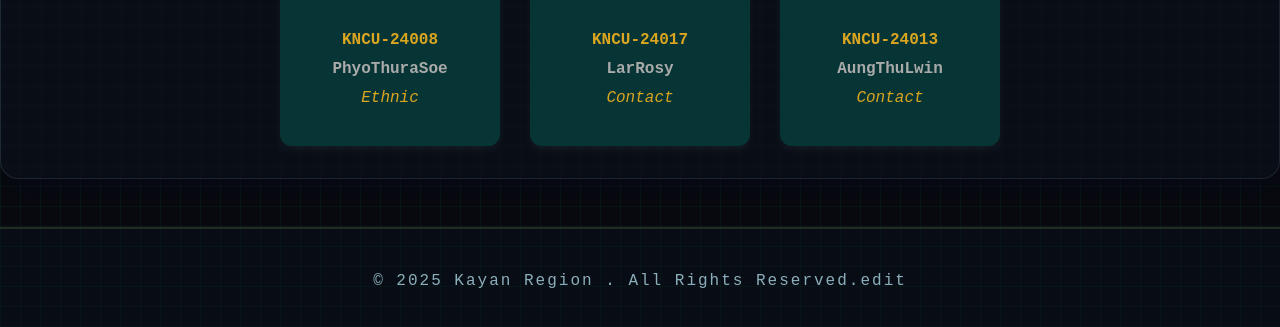
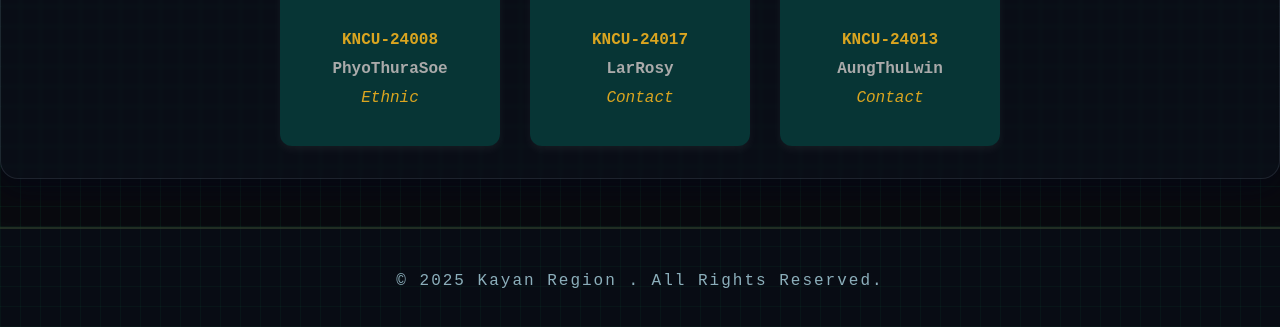
Before and after one commit to san189400-del/kncu.site, a plain HTML site: page about us.html in a window 1280 px wide. Shown: the part 1754-2081 px from the top of the page. Drawn offline with nearby package versions, Linux system fonts and the light colour scheme.

Commit message:
Update about us.html

```diff
--- a/about us.html
+++ b/about us.html
@@ -571,7 +571,7 @@
     </selection>
 
     <footer class="footer-text">
-        <p>&copy; 2025 Kayan Region . All Rights Reserved.edit</p>
+        <p>&copy; 2025 Kayan Region . All Rights Reserved.</p>
     </footer>
     <!-- Bootstrap 5 JS Bundle (includes Popper.js for dropdowns) -->
     <script src="https://cdn.jsdelivr.net/npm/bootstrap@5.3.3/dist/js/bootstrap.bundle.min.js" integrity="sha384-YvpcrYf0tY3lHB60NNkmXc5s9fDVZLESaAA55NDzOxhy9GkcIdslK1eN7N6jIeHz" crossorigin="anonymous"></script>
```
